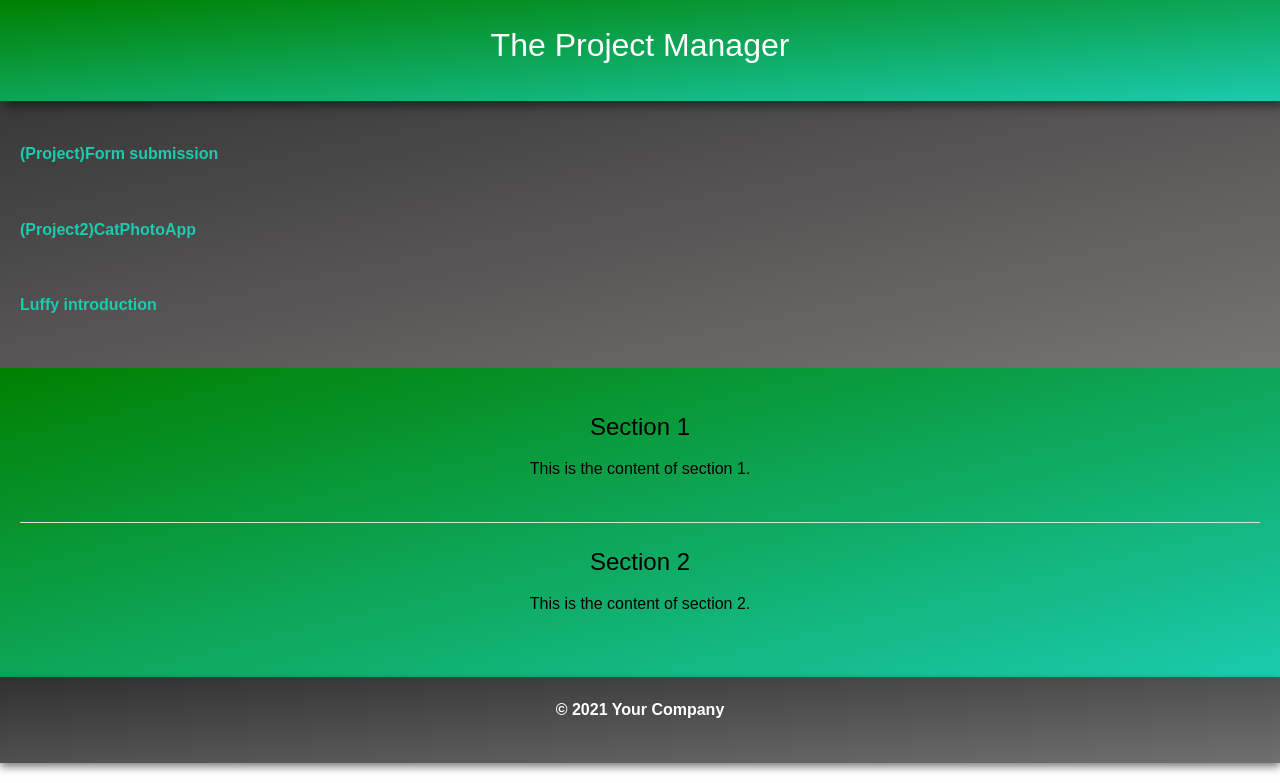
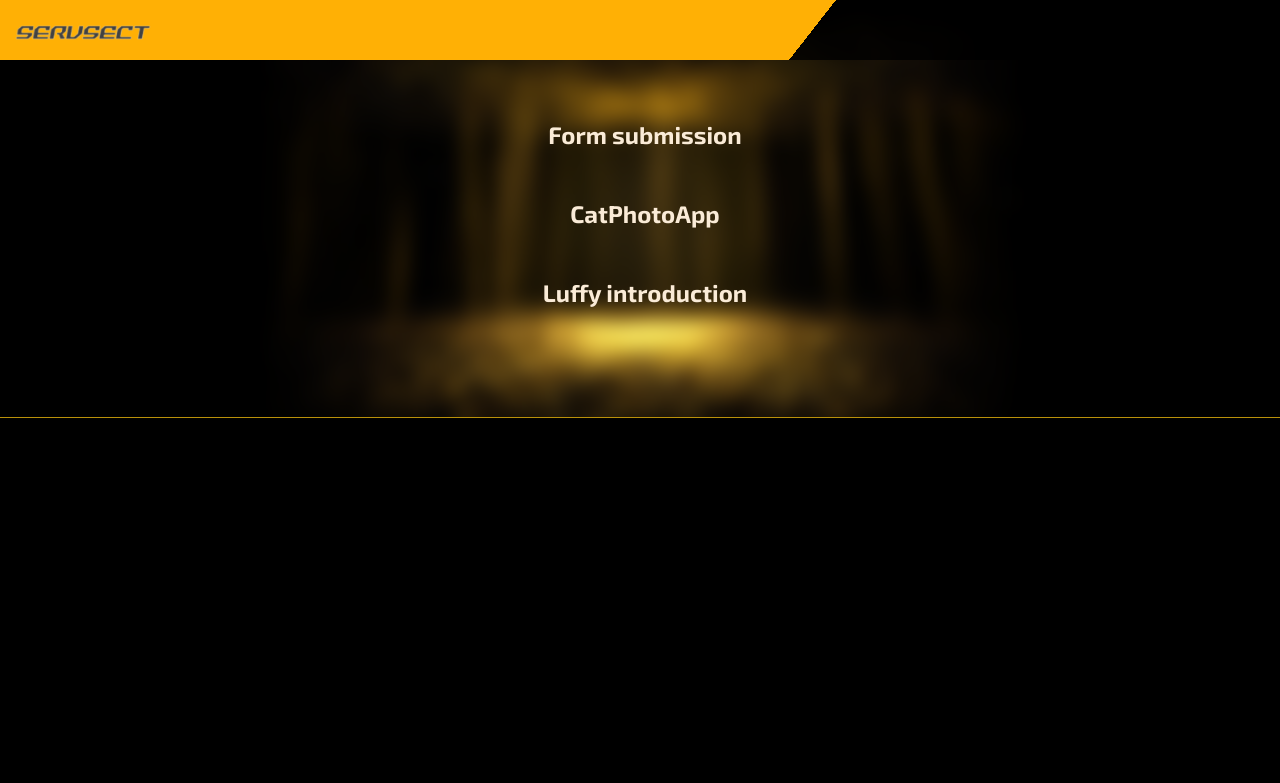
Before and after one commit to Artt08/Homee, a plain HTML site: page index.html in a window 1280 px wide. Shown: the top 783 px of the page. Drawn offline with Linux system fonts and the light colour scheme.

Commit message:
profile2.0

```diff
--- a/index.html
+++ b/index.html
@@ -5,23 +5,27 @@
     <meta charset="UTF-8">
     <meta name="viewport" content="width=device-width, initial-scale=1.0">
     <meta name="description" content="this is priyanshu and here are some projects i made.">
-    <title>Project Diary-homepage</title>
+    <title>Project Diary-servsect</title>
     <link rel="stylesheet" type="text/css" href="style.css">
 
 </head>
 
 <body>
     <header>
-        <div class="bar" >
-            <h1>The Project Manager</h1>
-        </div>
+
+        <img id="logo" alt="code" src="ser.png">
+        <!-- <h1>The Project Manager</h1> -->
+
     </header>
     <nav>
+
+        <div class="blur-background"> </div>
         <ul>
-            <li><a target="_blank" href="inside projetcs/Form.html">(Project)Form submission</a></li>
-            <li><a target="_blank" href="inside projetcs/CatPhotoApp.html">(Project2)CatPhotoApp</a></li>
+            <li><a target="_blank" href="inside projetcs/Form.html">Form submission</a></li>
+            <li><a target="_blank" href="inside projetcs/CatPhotoApp.html">CatPhotoApp</a></li>
             <li><a href="inside projetcs/luffy.html">Luffy introduction</a></li>
         </ul>
+
     </nav>
     <main>
         <section>
--- a/inside projetcs/luffy.css
+++ b/inside projetcs/luffy.css
@@ -1,10 +1,11 @@
 body{
   background-image: radial-gradient(#eae1b3, #dbc894 , #ffffff);
+  ;
 }
 
 main {
   padding: 40px;
-
+ box-shadow: 0 0 10px rgba(0, 0, 0, 0.5);
 }
 
 /* background {
@@ -24,7 +25,7 @@ h2 {
 
 
 h1 {
-  font-size: 3rem;
+  font-size: 30px;
 }
 
 h2 {
@@ -38,19 +39,31 @@ img {
   max-width: 100%;
   height: auto;
   margin: auto;
+
+
 }
 
 .caption {
   text-align: center;
+  padding:0;
+  font-size: 10px;
+
 }
 
-ul {
-  text-align: auto;
+ul{
+
+
+  width:auto;
+  word-wrap: break-word;
+  padding:0;
+  margin-left:0;
+  margin-right:-10px;
 }
 
 ul>li {
   margin-top: 20px;
   font-family: "Space Grotesk", sans-serif;
-  font-optical-sizing: auto;
   font-size: 1.0rem;
+padding:0;
+
 }
--- a/style.css
+++ b/style.css
@@ -1,23 +1,69 @@
+@import url('https://fonts.googleapis.com/css2?family=Exo+2:ital,wght@0,100..900;1,100..900&display=swap');
+
+@import url('https://fonts.googleapis.com/css2?family=Archivo+Black&family=Exo+2:ital,wght@0,100..900;1,100..900&display=swap');
+
+@media (prefers-reduced-motion: no-preference) {
+  * {
+    scroll-behavior: smooth;
+  }
+}
+
 /* Global Styles */
 * {
-  box-sizing: border-box;
-  margin: 0;
-  padding: 0;
+  font-family: "Exo 2", sans-serif;
 }
+
+
 
 body {
   font-family: Arial, sans-serif;
-  line-height: 1.6;
+  background: black;
+  background-repeat: no-repeat;
+  background-position: centre;
+  background-size: cover;
+  background-attachment: fixed;
+  margin: 0;
+  min-height: 100vh;
+  display: flex;
+  flex-direction: column;
 }
 
-h1, h2 {
+
+h2 {
   font-weight: normal;
   margin-bottom: 10px;
 }
 
+header {
+  width: 100%;
+  height: 60px;
+  background: rgb(0, 0, 0);
+  background: linear-gradient(308deg, rgba(0, 0, 0, 0.7959558823529411) 37%, rgba(255, 176, 5, 1) 37%);
+  display: flex;
+  justify-content: space-between;
+  align-items: center;
+  position: fixed;
+  top: 0;
+  z-index: 99;
+  white-space: pre-wrap;
+}
+
+#logo {
+  width: max(250px, 19vw);
+  margin-left: -40px;
+  margin-top: 20px;
+  filter: saturate(0);
+}
+
+/*h1 {
+  color: antiquewhite;
+  font-size: min(5vw, 1.5em);
+  margin-right: 10px;
+}
+*/
+
 p {
   margin-bottom: 20px;
-
 }
 
 a {
@@ -29,77 +75,89 @@ a:hover {
   text-decoration: underline;
 }
 
-/* Header Styles */
-.bar {
-
-  background: linear-gradient(to bottom right, #0c550c ,#118d79);
-  padding: 20px;
-  text-align: center;
-  color: white;
+/* Navigation Styles */
+nav {
+  width: 100%;
+  min-height: 20%;
+  margin: auto;
+  font-weight: bold;
+  padding-top: 20px;
   position: relative;
-  overflow: hidden;
-   box-shadow: 5px 5px 10px rgba(0, 0, 0, 0.5);
 }
 
-.bar:hover {
-    background: linear-gradient(to bottom right, green ,#1acbae);
+.blur-background {
+  width: 100%;
+  height: 100%;
+  background: url('bag.jpg');
+  background-repeat: no-repeat;
+  background-position: center;
+  background-size: contain;
+  filter: blur(7.9px) contrast(2px);
+  -webkit-filter: blur(9.9px);
+  position: absolute;
+  z-index: -1;
 
-}
-
-/* Navigation Styles */
-nav {
-   background:linear-gradient(to bottom right, #383838, #787373);
-  padding: 20px;
-   box-shadow: 0px 5px 10px rgba(0, 0, 0, 0.3);
-  font-weight: bold;
 }
 
 nav ul {
   list-style-type: none;
+  display: flex;
+  align-items: center;
+  flex-direction: column;
+  margin: 80px 30px 80px auto;
+   font-size: min(5vw, 1.5em);
 }
 
 nav li {
   margin-bottom: 10px;
   padding: 20px 0;
-
 }
 
 nav a {
-  color: #1acbae;
+  color: antiquewhite;
 }
 
 nav a:hover {
-  color: #ccc;
+  color: goldenrod;
 }
 
 /* Main Content Styles */
 main {
-  padding: 20px;
-  background: linear-gradient(to bottom right, green ,#1acbae);
+  padding: 50px 20px 50px 20px;
+  background: rgba(0, 0, 0, 1);
+  height: auto;
+  border-top: 1px solid rgba(185, 145, 10, 1);
 }
 
 main section {
-
-  border-bottom: 1px solid #ddd;
-  padding: 20px 0;
-  text-align:center ;
-
+  padding: 40px 0;
+  text-align: center;
+  color: antiquewhite;
+  margin:20px auto 40px auto;
+   font-size: min(5vw, 1.5em);
 }
 
-main section:last-child {
-  border-bottom: none;
+main section:first-child {
+  margin-top: 20%;
 }
 
 main section:hover {
-  -webkit-text-fill-color: whitesmoke;
+  -webkit-text-fill-color: goldenrod;
+}
+
+
+footer,
+p {
+  text-align: center;
+  padding: 0.3em;
+  font-weight: bold;
 }
 
 /* Footer Styles */
 footer {
-   background:linear-gradient(to bottom right, #303030, #707070);
-  padding: 20px;
-  text-align: center;
-  color: white;
-  box-shadow: 0px 4px 8px rgba(0, 0, 0, 0.5);
-  font-weight: bold;
+  background: rgba(255, 176, 5, 1);
+  border-top: 1px solid rgb(273, 187, 45);
+  backdrop-filter: blur(4.1px);
+  justify-content: center;
+  margin-top: auto;
 }
```
Also changed, not shown: bag.jpg (added), bag2.webp (added), ser.png (added).
